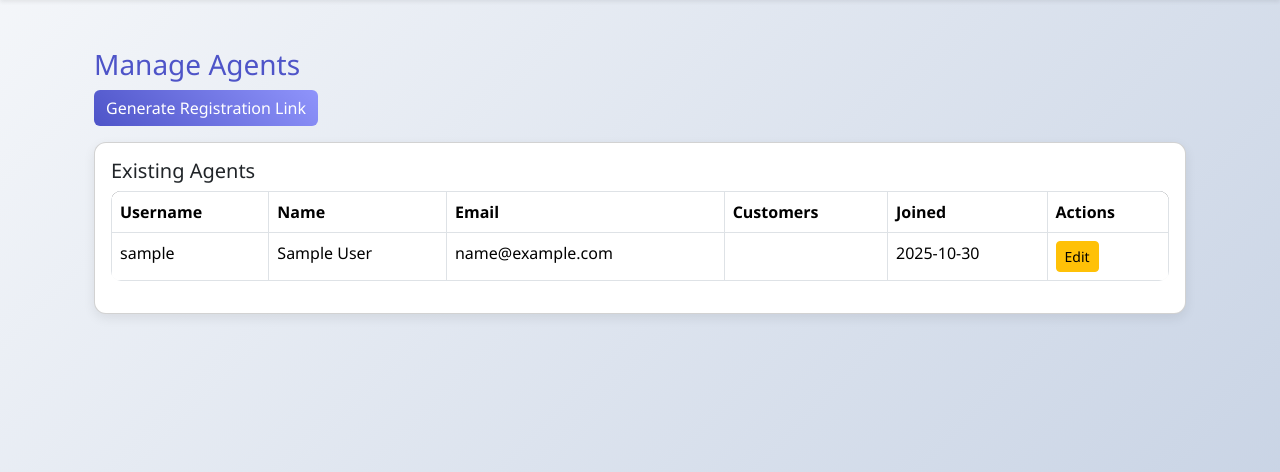
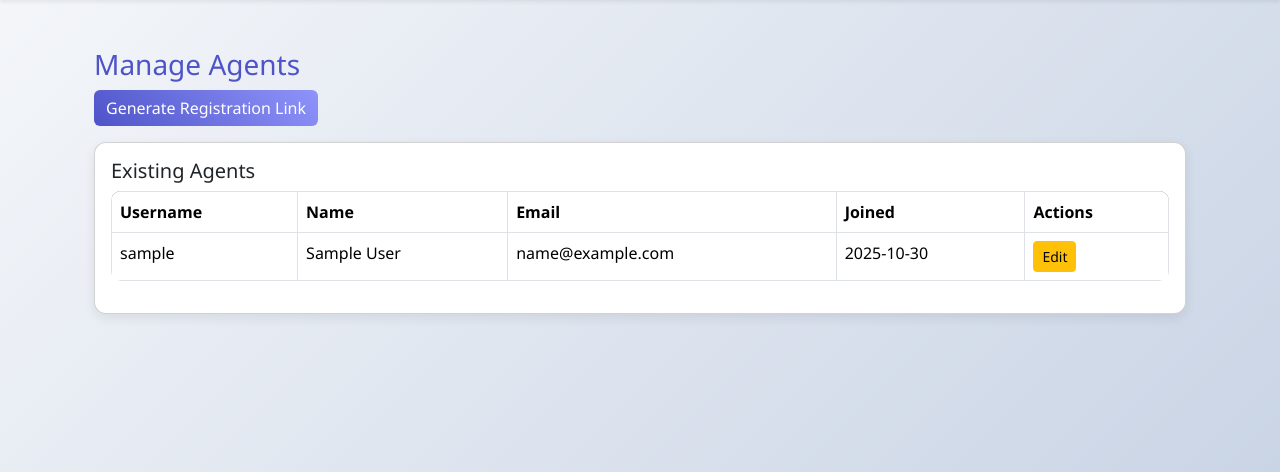
Before and after one commit to Zamokuhle23/Micro-finance, a Django app: page /loans/admin/agents/ in a window 1280 px wide. Shown: the part 57-529 px from the top of the page. Run offline with Django 5.2, Linux system fonts and the light colour scheme; the visitor is signed in with stand-in values (Sample User, id 1); data comes from the database, SQL or seed files in the repository.

Commit message:
admin page

```diff
--- a/templates/loans/admin_agents.html
+++ b/templates/loans/admin_agents.html
@@ -27,7 +27,6 @@
             <th>Username</th>
             <th>Name</th>
             <th>Email</th>
-            <th>Customers</th>
             <th>Joined</th>
             <th>Actions</th>
           </tr>
@@ -38,7 +37,6 @@
             <td>{{ agent.user.username }}</td>
             <td>{{ agent.user.get_full_name }}</td>
             <td>{{ agent.user.email }}</td>
-            <td>{{ agent.customers.count }}</td>
             <td>{{ agent.user.date_joined|date:"Y-m-d" }}</td>
             <td>
               <a href="{% url 'loans:edit_agent' agent.id %}" class="btn btn-sm btn-warning">Edit</a>
```
